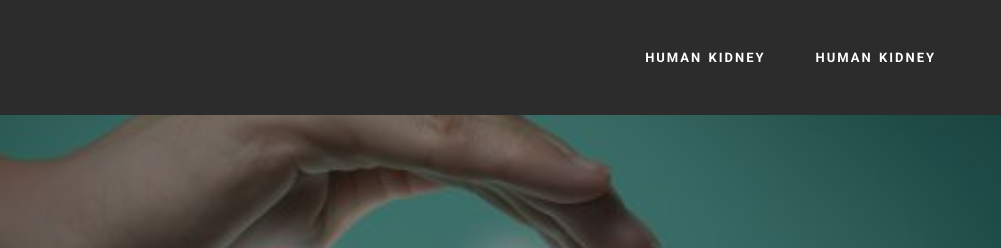
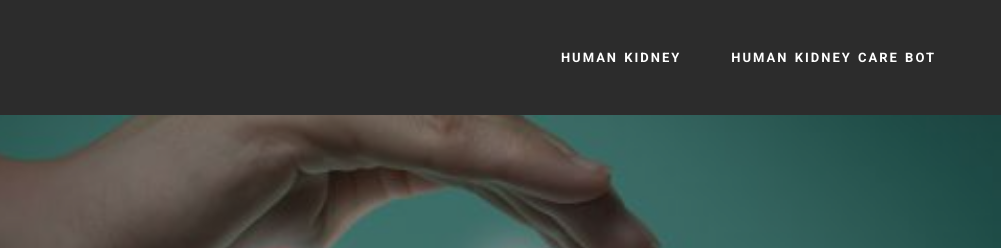
Before and after one commit to sravani365/takecare-of-kidney-live-long, a plain HTML site: page index.html in a window 1280 px wide. Shown: the top 248 px of the page, 279-1280 px from the left. Drawn offline with Linux system fonts and the light colour scheme.

Commit message:
Update index.html

```diff
--- a/index.html
+++ b/index.html
@@ -35,7 +35,7 @@
                     <nav class="mbr-navbar__menu-box mbr-navbar__menu-box--inline-right">
                         <div class="mbr-navbar__column">
                             <ul class="mbr-navbar__items mbr-navbar__items--right float-left mbr-buttons mbr-buttons--freeze mbr-buttons--right btn-decorator mbr-buttons--active mbr-buttons--only-links"><li class="mbr-navbar__item"><a class="mbr-buttons__link btn text-white" href="https://calm-sky-065596010.2.azurestaticapps.net">HUMAN KIDNEY</a></li>
-                          <li class="mbr-navbar__item"><a class="mbr-buttons__link btn text-white" href="kidneycarebot.html">HUMAN KIDNEY</a></li>
+                          <li class="mbr-navbar__item"><a class="mbr-buttons__link btn text-white" href="kidneycarebot.html">HUMAN KIDNEY CARE BOT</a></li>
                           </ul>
 
                         </div>
```
